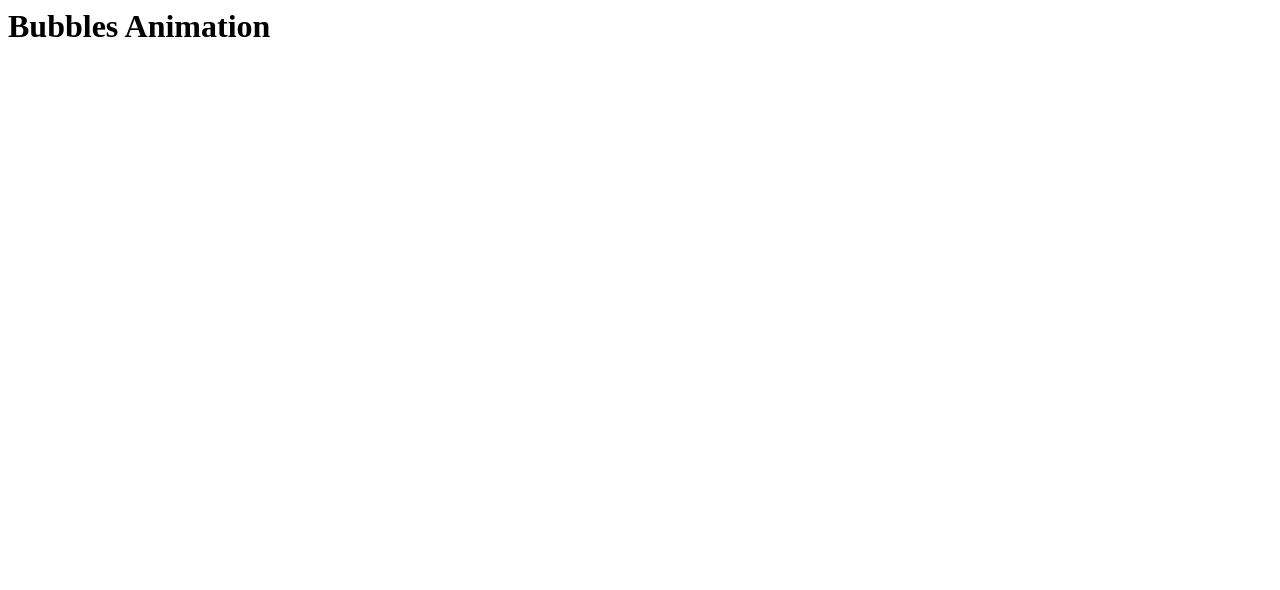
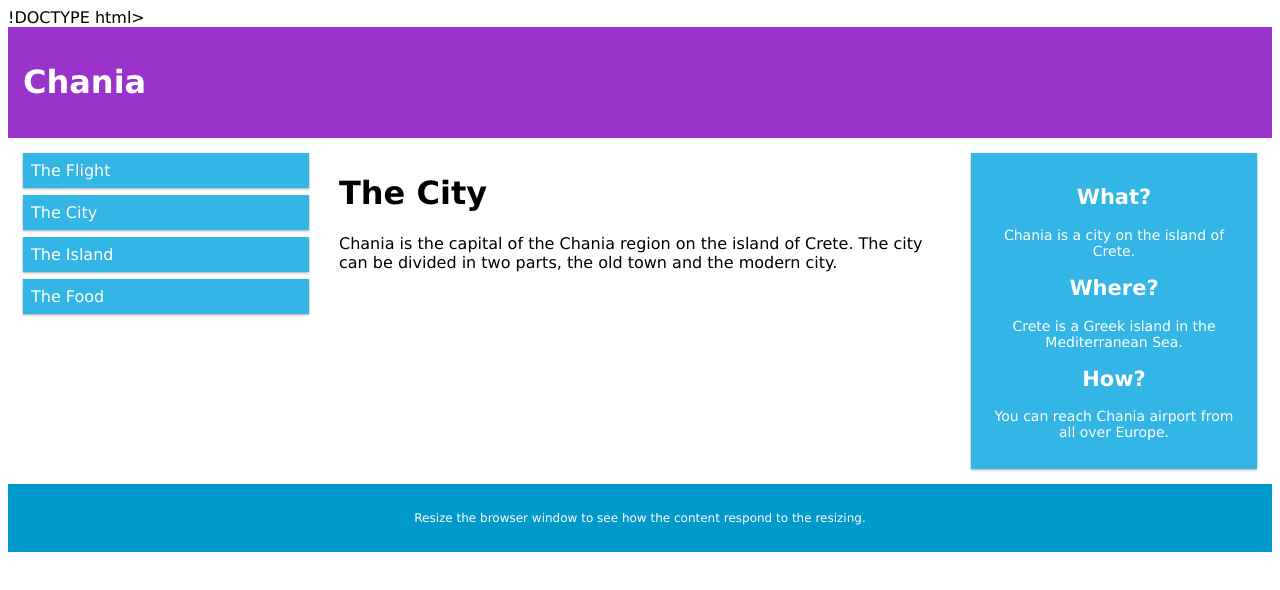
Before and after one commit to Sarcasticbot/lmaoo.github.io, a plain HTML site: page index.html in a window 1280 px wide. Drawn offline with Linux system fonts and the light colour scheme.

Commit message:
Update index.html

```diff
--- a/index.html
+++ b/index.html
@@ -1,20 +1,126 @@
+!DOCTYPE html>
+<html>
+<head>
+<meta name="viewport" content="width=device-width, initial-scale=1.0">
+<style>
+* {
+  box-sizing: border-box;
+}
+
+.row::after {
+  content: "";
+  clear: both;
+  display: block;
+}
+
+[class*="col-"] {
+  float: left;
+  padding: 15px;
+}
+
+html {
+  font-family: "Lucida Sans", sans-serif;
+}
+
+.header {
+  background-color: #9933cc;
+  color: #ffffff;
+  padding: 15px;
+}
+
+.menu ul {
+  list-style-type: none;
+  margin: 0;
+  padding: 0;
+}
+
+.menu li {
+  padding: 8px;
+  margin-bottom: 7px;
+  background-color: #33b5e5;
+  color: #ffffff;
+  box-shadow: 0 1px 3px rgba(0,0,0,0.12), 0 1px 2px rgba(0,0,0,0.24);
+}
+
+.menu li:hover {
+  background-color: #0099cc;
+}
+
+.aside {
+  background-color: #33b5e5;
+  padding: 15px;
+  color: #ffffff;
+  text-align: center;
+  font-size: 14px;
+  box-shadow: 0 1px 3px rgba(0,0,0,0.12), 0 1px 2px rgba(0,0,0,0.24);
+}
+
+.footer {
+  background-color: #0099cc;
+  color: #ffffff;
+  text-align: center;
+  font-size: 12px;
+  padding: 15px;
+}
+
+/* For desktop: */
+.col-1 {width: 8.33%;}
+.col-2 {width: 16.66%;}
+.col-3 {width: 25%;}
+.col-4 {width: 33.33%;}
+.col-5 {width: 41.66%;}
+.col-6 {width: 50%;}
+.col-7 {width: 58.33%;}
+.col-8 {width: 66.66%;}
+.col-9 {width: 75%;}
+.col-10 {width: 83.33%;}
+.col-11 {width: 91.66%;}
+.col-12 {width: 100%;}
+
+@media only screen and (max-width: 768px) {
+  /* For mobile phones: */
+  [class*="col-"] {
+    width: 100%;
+  }
+}
+</style>
+</head>
 <body>
-    <div class="wrapper">
-      <h1>Bubbles Animation</h1>
-      <div><span class="dot"></span></div>
-      <div><span class="dot"></span></div>
-      <div><span class="dot"></span></div>
-      <div><span class="dot"></span></div>
-      <div><span class="dot"></span></div>
-      <div><span class="dot"></span></div>
-      <div><span class="dot"></span></div>
-      <div><span class="dot"></span></div>
-      <div><span class="dot"></span></div>
-      <div><span class="dot"></span></div>
-      <div><span class="dot"></span></div>
-      <div><span class="dot"></span></div>
-      <div><span class="dot"></span></div>
-      <div><span class="dot"></span></div>
-      <div><span class="dot"></span></div>
+
+<div class="header">
+  <h1>Chania</h1>
+</div>
+
+<div class="row">
+  <div class="col-3 menu">
+    <ul>
+    <li>The Flight</li>
+    <li>The City</li>
+    <li>The Island</li>
+    <li>The Food</li>
+    </ul>
+  </div>
+
+  <div class="col-6">
+    <h1>The City</h1>
+    <p>Chania is the capital of the Chania region on the island of Crete. The city can be divided in two parts, the old town and the modern city.</p>
+  </div>
+
+  <div class="col-3 right">
+    <div class="aside">
+      <h2>What?</h2>
+      <p>Chania is a city on the island of Crete.</p>
+      <h2>Where?</h2>
+      <p>Crete is a Greek island in the Mediterranean Sea.</p>
+      <h2>How?</h2>
+      <p>You can reach Chania airport from all over Europe.</p>
     </div>
-  </body>
+  </div>
+</div>
+
+<div class="footer">
+  <p>Resize the browser window to see how the content respond to the resizing.</p>
+</div>
+
+</body>
+</html>
```
